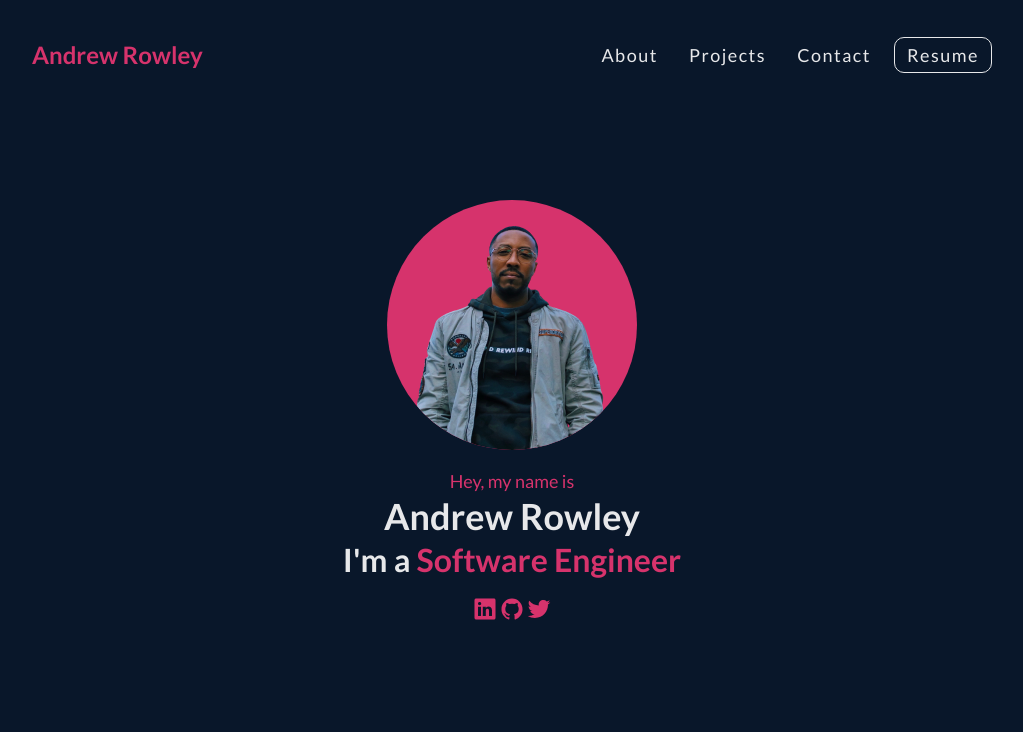
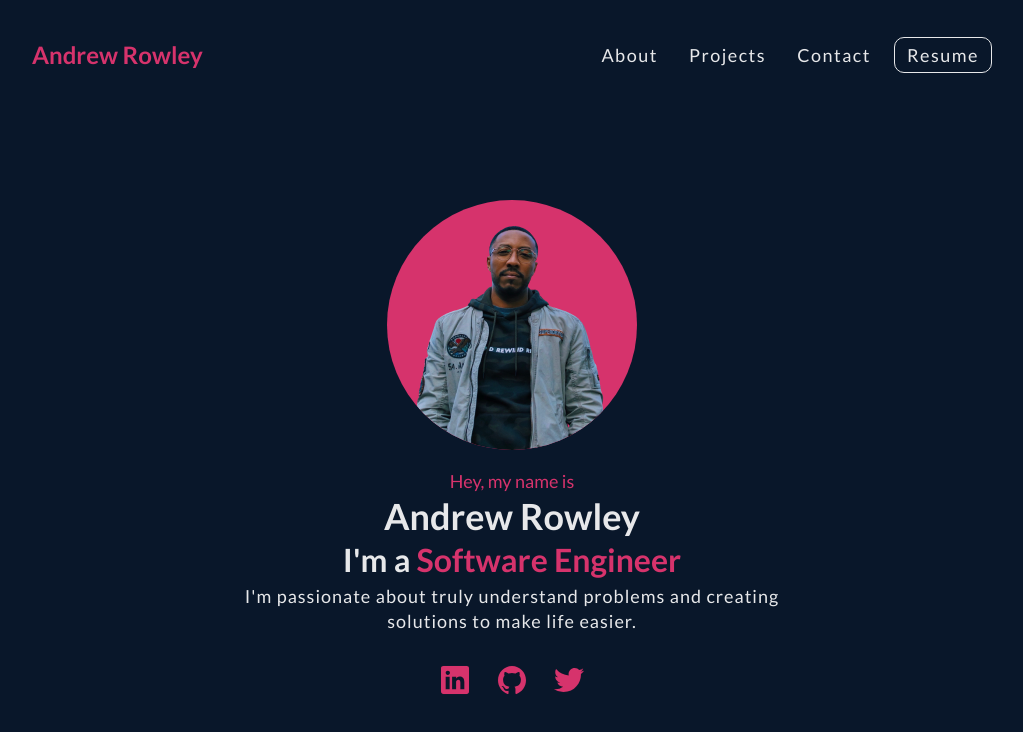
Before and after one commit to internetdrew/my-portfolio, a plain HTML site: page index.html in a window 1280 px wide. Shown: the whole page, without its empty margins (128-1151 px from the left). Drawn offline with nearby package versions, Linux system fonts and the light colour scheme.

Commit message:
Hide scroll to top when home section visible

```diff
--- a/index.css
+++ b/index.css
@@ -163,7 +163,7 @@ header {
   justify-content: center;
   text-align: center;
 }
-.home-text p {
+.home-text p:nth-of-type(1) {
   position: relative;
   display: flex;
   align-items: center;
@@ -179,13 +179,25 @@ header {
 
 .home-text h2 {
   font-size: 3.2rem;
-  margin-bottom: 1.8rem;
+  margin-bottom: 0.5rem;
+}
+.home-text p:nth-of-type(2) {
+  font-size: 1.8rem;
+  line-height: 1.4;
+  letter-spacing: 1px;
+  margin-bottom: 2rem;
 }
 
 /* Social Links */
+.social-links {
+  display: flex;
+  align-items: center;
+  gap: 0.5rem;
+}
 .social-links ion-icon {
-  font-size: 2.4rem;
+  font-size: 3.2rem;
   color: var(--accent-color);
+  padding: 1rem;
 }
 
 /* Back to top arrow button */
--- a/index.html
+++ b/index.html
@@ -56,6 +56,10 @@
           <p>Hey, my name is</p>
           <h1>Andrew Rowley</h1>
           <h2>I'm a <span class="accent">Software Engineer</span></h2>
+          <p>
+            I'm passionate about truly understand problems and creating
+            solutions to make life easier.
+          </p>
           <!-- Social -->
           <div class="social-links">
             <a
--- a/index.js
+++ b/index.js
@@ -1,6 +1,6 @@
 'strict mode';
 
-const header = document.querySelector('header');
+const home = document.querySelector('.home');
 const arrow = document.getElementById('up-arrow');
 const form = document.getElementById('form');
 const nameEl = document.getElementById('name');
@@ -17,12 +17,12 @@ const showArrow = function (entry) {
   if (entry[0].isIntersecting) arrow.style.display = 'none';
 };
 
-const observeHeader = function () {
+const observeHome = function () {
   const observer = new IntersectionObserver(showArrow, {
     rootMargin: '-200px',
     // threshold: 1,
   });
-  observer.observe(header);
+  observer.observe(home);
 };
 
 const scrollToTop = function () {
@@ -64,7 +64,7 @@ const checkInputValidity = function (inputArr) {
 };
 
 // Event handlers
-window.addEventListener('load', observeHeader);
+window.addEventListener('load', observeHome);
 arrow.addEventListener('click', scrollToTop);
 // form.addEventListener('submit', e => {
 //   e.preventDefault();
```
